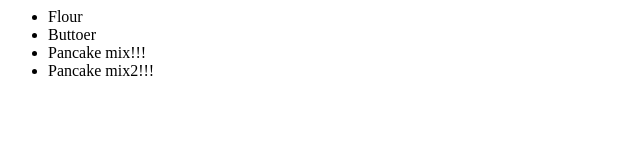
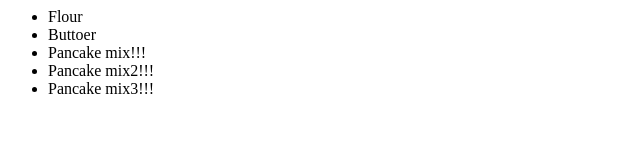
Before and after one commit to aernst/mygrocerylist2, a plain HTML site: page index.html in a window 1280 px wide. Shown: the whole page, without its empty margins (0-640 px from the left). Drawn offline with Linux system fonts and the light colour scheme.

Commit message:
added pancke3

```diff
--- a/index.html
+++ b/index.html
@@ -5,5 +5,6 @@
 		 	<li>Buttoer</li>
 		 	<li>Pancake mix!!!</li>
 		 	<li>Pancake mix2!!!</li>
+		 	<li>Pancake mix3!!!</li>
 	</BODY>
 </html>
```
